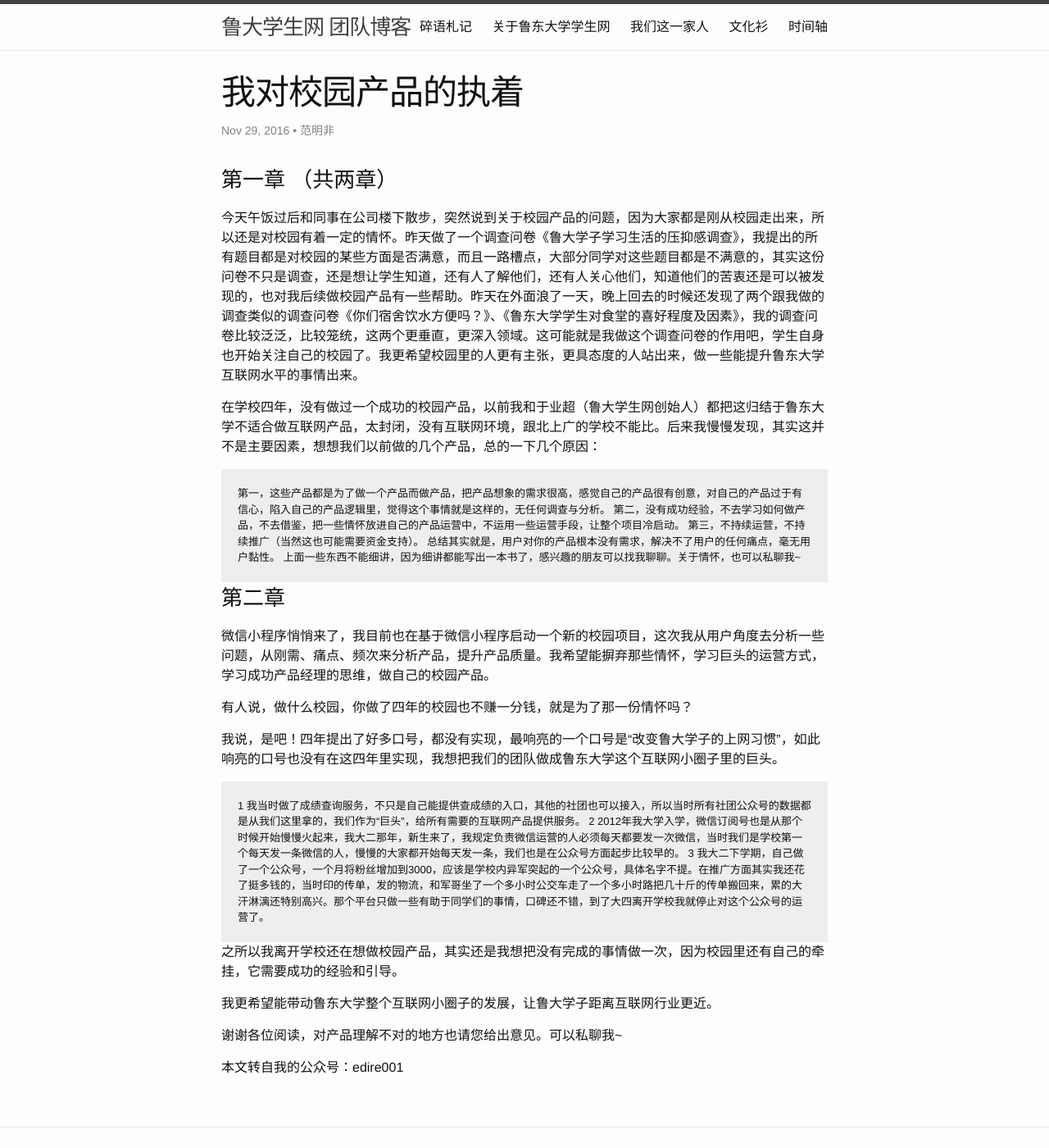
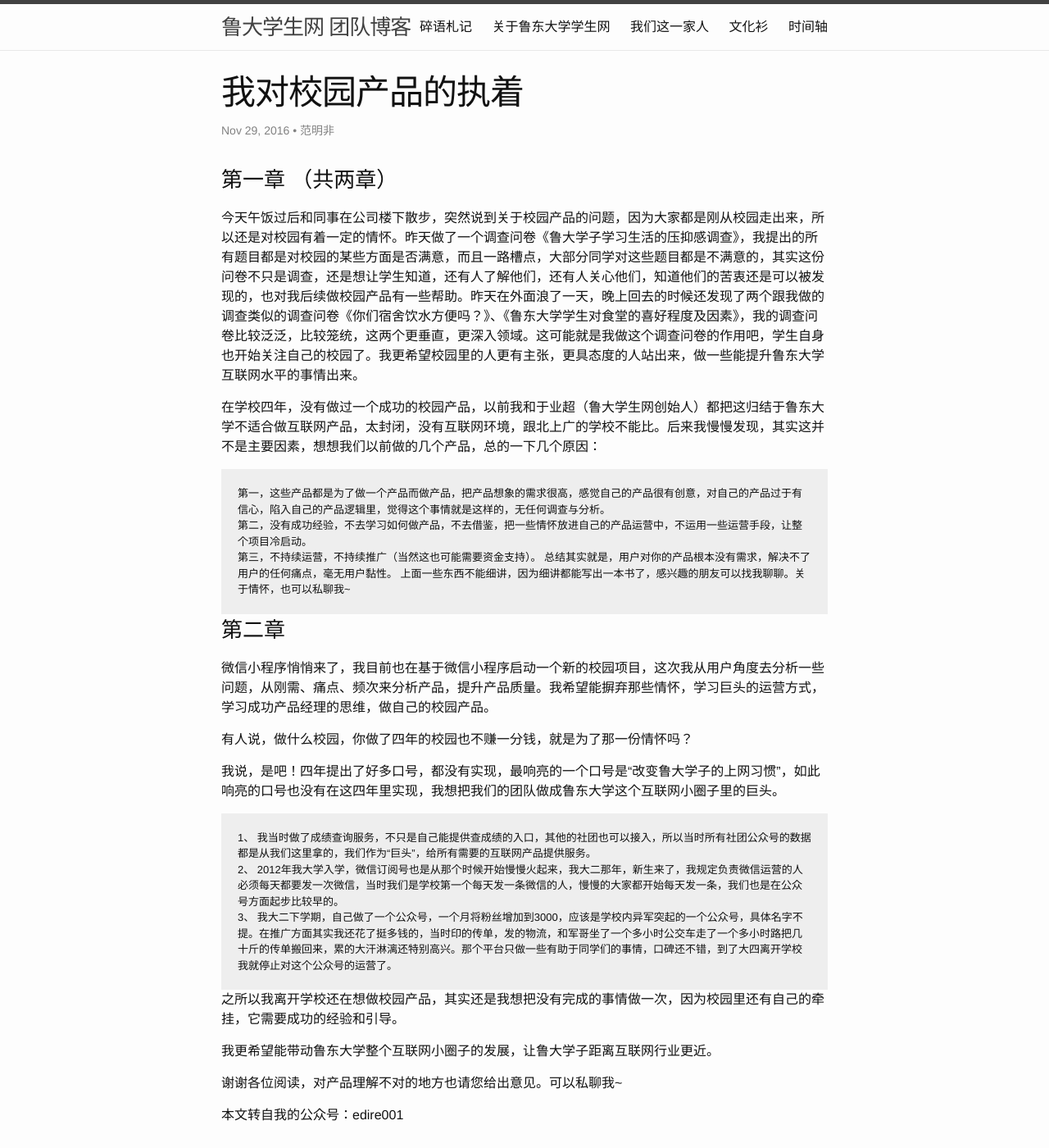
Before and after one commit to ldsn/sailboat, a Jekyll site: the page built from _posts/2016-11-29-我对校园产品的执着.markdown, in a window 1280 px wide and 1400 px high. Shown: the whole window at 82% size. Built offline with Jekyll 4.4.1, drawn with Linux system fonts in a browser that asks for light colours; comment, search, counter and statistics services are not loaded.

Commit message:
我对校园产品的执着

```diff
--- a/_posts/2016-11-29-我对校园产品的执着.markdown
+++ b/_posts/2016-11-29-我对校园产品的执着.markdown
@@ -17,8 +17,9 @@
     padding: 20px;
     font-size: 13px;">
 第一，这些产品都是为了做一个产品而做产品，把产品想象的需求很高，感觉自己的产品很有创意，对自己的产品过于有信心，陷入自己的产品逻辑里，觉得这个事情就是这样的，无任何调查与分析。
-
+<br>
 第二，没有成功经验，不去学习如何做产品，不去借鉴，把一些情怀放进自己的产品运营中，不运用一些运营手段，让整个项目冷启动。
+<br>
 
 第三，不持续运营，不持续推广（当然这也可能需要资金支持）。
 总结其实就是，用户对你的产品根本没有需求，解决不了用户的任何痛点，毫无用户黏性。
@@ -36,11 +37,13 @@
 <div style="background: #eee;
     padding: 20px;
     font-size: 13px;">
-1
+1、
 我当时做了成绩查询服务，不只是自己能提供查成绩的入口，其他的社团也可以接入，所以当时所有社团公众号的数据都是从我们这里拿的，我们作为“巨头”，给所有需要的互联网产品提供服务。
-2
+<br>
+2、
 2012年我大学入学，微信订阅号也是从那个时候开始慢慢火起来，我大二那年，新生来了，我规定负责微信运营的人必须每天都要发一次微信，当时我们是学校第一个每天发一条微信的人，慢慢的大家都开始每天发一条，我们也是在公众号方面起步比较早的。
-3
+<br>
+3、
 我大二下学期，自己做了一个公众号，一个月将粉丝增加到3000，应该是学校内异军突起的一个公众号，具体名字不提。在推广方面其实我还花了挺多钱的，当时印的传单，发的物流，和军哥坐了一个多小时公交车走了一个多小时路把几十斤的传单搬回来，累的大汗淋漓还特别高兴。那个平台只做一些有助于同学们的事情，口碑还不错，到了大四离开学校我就停止对这个公众号的运营了。
 </div>
 
```
